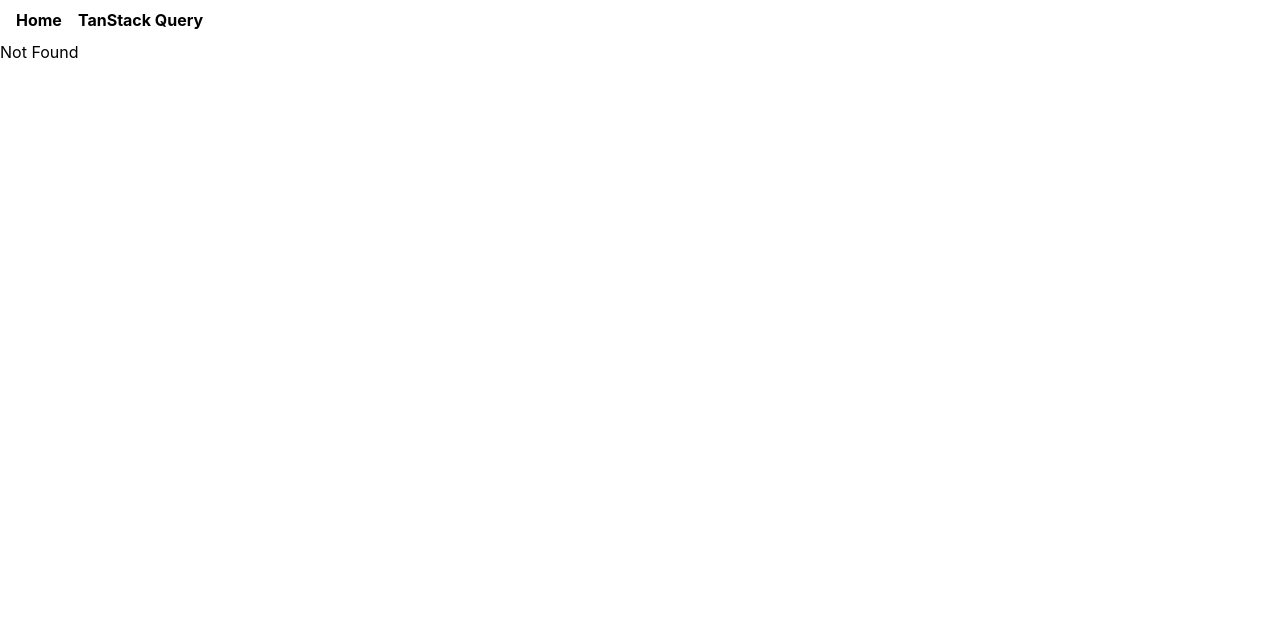
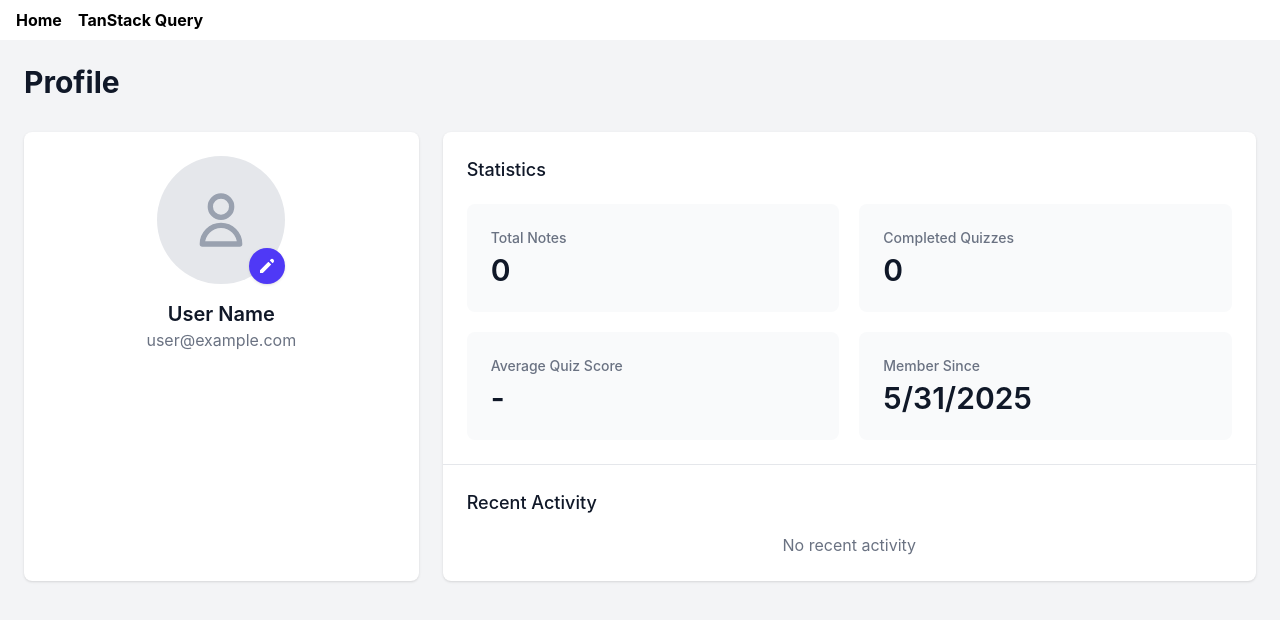
Before and after one commit to jjmaturino/meta-llama-hackathon, a React (Vite) app in the folder frontend/: page /profile in a window 1280 px wide. Before the commit this address had no page. Shown: the top 620 px of the page. Built offline with nearby package versions, Linux system fonts and the light colour scheme.

Commit message:
notes, quiz, profile

```diff
--- a/frontend/package.json
+++ b/frontend/package.json
@@ -10,7 +10,8 @@
     "test": "vitest run",
     "lint": "eslint",
     "format": "prettier",
-    "check": "prettier --write . && eslint --fix"
+    "check": "prettier --write . && eslint --fix",
+    "generate:routes": "npx @tanstack/router-cli ./src/routes"
   },
   "dependencies": {
     "@tailwindcss/vite": "^4.0.6",
@@ -25,6 +26,7 @@
   },
   "devDependencies": {
     "@tanstack/eslint-config": "^0.1.0",
+    "@tanstack/router-cli": "^1.16.6",
     "@testing-library/dom": "^10.4.0",
     "@testing-library/react": "^16.2.0",
     "@types/react": "^19.0.8",
--- a/frontend/src/routeTree.gen.ts
+++ b/frontend/src/routeTree.gen.ts
@@ -11,10 +11,31 @@
 // Import Routes
 
 import { Route as rootRoute } from './routes/__root'
+import { Route as QuizzesImport } from './routes/quizzes'
+import { Route as ProfileImport } from './routes/profile'
+import { Route as NotesImport } from './routes/notes'
 import { Route as IndexImport } from './routes/index'
 import { Route as DemoTanstackQueryImport } from './routes/demo.tanstack-query'
 
 // Create/Update Routes
+
+const QuizzesRoute = QuizzesImport.update({
+  id: '/quizzes',
+  path: '/quizzes',
+  getParentRoute: () => rootRoute,
+} as any)
+
+const ProfileRoute = ProfileImport.update({
+  id: '/profile',
+  path: '/profile',
+  getParentRoute: () => rootRoute,
+} as any)
+
+const NotesRoute = NotesImport.update({
+  id: '/notes',
+  path: '/notes',
+  getParentRoute: () => rootRoute,
+} as any)
 
 const IndexRoute = IndexImport.update({
   id: '/',
@@ -39,6 +60,27 @@ declare module '@tanstack/react-router' {
       preLoaderRoute: typeof IndexImport
       parentRoute: typeof rootRoute
     }
+    '/notes': {
+      id: '/notes'
+      path: '/notes'
+      fullPath: '/notes'
+      preLoaderRoute: typeof NotesImport
+      parentRoute: typeof rootRoute
+    }
+    '/profile': {
+      id: '/profile'
+      path: '/profile'
+      fullPath: '/profile'
+      preLoaderRoute: typeof ProfileImport
+      parentRoute: typeof rootRoute
+    }
+    '/quizzes': {
+      id: '/quizzes'
+      path: '/quizzes'
+      fullPath: '/quizzes'
+      preLoaderRoute: typeof QuizzesImport
+      parentRoute: typeof rootRoute
+    }
     '/demo/tanstack-query': {
       id: '/demo/tanstack-query'
       path: '/demo/tanstack-query'
@@ -53,36 +95,57 @@ declare module '@tanstack/react-router' {
 
 export interface FileRoutesByFullPath {
   '/': typeof IndexRoute
+  '/notes': typeof NotesRoute
+  '/profile': typeof ProfileRoute
+  '/quizzes': typeof QuizzesRoute
   '/demo/tanstack-query': typeof DemoTanstackQueryRoute
 }
 
 export interface FileRoutesByTo {
   '/': typeof IndexRoute
+  '/notes': typeof NotesRoute
+  '/profile': typeof ProfileRoute
+  '/quizzes': typeof QuizzesRoute
   '/demo/tanstack-query': typeof DemoTanstackQueryRoute
 }
 
 export interface FileRoutesById {
   __root__: typeof rootRoute
   '/': typeof IndexRoute
+  '/notes': typeof NotesRoute
+  '/profile': typeof ProfileRoute
+  '/quizzes': typeof QuizzesRoute
   '/demo/tanstack-query': typeof DemoTanstackQueryRoute
 }
 
 export interface FileRouteTypes {
   fileRoutesByFullPath: FileRoutesByFullPath
-  fullPaths: '/' | '/demo/tanstack-query'
+  fullPaths: '/' | '/notes' | '/profile' | '/quizzes' | '/demo/tanstack-query'
   fileRoutesByTo: FileRoutesByTo
-  to: '/' | '/demo/tanstack-query'
-  id: '__root__' | '/' | '/demo/tanstack-query'
+  to: '/' | '/notes' | '/profile' | '/quizzes' | '/demo/tanstack-query'
+  id:
+    | '__root__'
+    | '/'
+    | '/notes'
+    | '/profile'
+    | '/quizzes'
+    | '/demo/tanstack-query'
   fileRoutesById: FileRoutesById
 }
 
 export interface RootRouteChildren {
   IndexRoute: typeof IndexRoute
+  NotesRoute: typeof NotesRoute
+  ProfileRoute: typeof ProfileRoute
+  QuizzesRoute: typeof QuizzesRoute
   DemoTanstackQueryRoute: typeof DemoTanstackQueryRoute
 }
 
 const rootRouteChildren: RootRouteChildren = {
   IndexRoute: IndexRoute,
+  NotesRoute: NotesRoute,
+  ProfileRoute: ProfileRoute,
+  QuizzesRoute: QuizzesRoute,
   DemoTanstackQueryRoute: DemoTanstackQueryRoute,
 }
 
@@ -97,11 +160,23 @@ export const routeTree = rootRoute
       "filePath": "__root.tsx",
       "children": [
         "/",
+        "/notes",
+        "/profile",
+        "/quizzes",
         "/demo/tanstack-query"
       ]
     },
     "/": {
       "filePath": "index.tsx"
+    },
+    "/notes": {
+      "filePath": "notes.tsx"
+    },
+    "/profile": {
+      "filePath": "profile.tsx"
+    },
+    "/quizzes": {
+      "filePath": "quizzes.tsx"
     },
     "/demo/tanstack-query": {
       "filePath": "demo.tanstack-query.tsx"
--- a/frontend/src/routes/__root.tsx
+++ b/frontend/src/routes/__root.tsx
@@ -12,14 +12,18 @@ interface MyRouterContext {
 }
 
 export const Route = createRootRouteWithContext<MyRouterContext>()({
-  component: () => (
-    <>
+  component: RootComponent,
+})
+
+function RootComponent() {
+  return (
+    <div>
       <Header />
 
       <Outlet />
       <TanStackRouterDevtools />
 
       <TanStackQueryLayout />
-    </>
-  ),
-})
+    </div>
+  )
+}
--- a/frontend/src/routes/index.tsx
+++ b/frontend/src/routes/index.tsx
@@ -1,4 +1,4 @@
-import { createFileRoute } from '@tanstack/react-router'
+import { createFileRoute, Link } from '@tanstack/react-router'
 
 export const Route = createFileRoute('/')({
   component: HomePage,
@@ -11,22 +11,31 @@ function HomePage() {
 
       <div className="grid grid-cols-1 md:grid-cols-2 lg:grid-cols-3 gap-6">
         {/* Notes Card */}
-        <div className="bg-white rounded-lg shadow p-6">
+        <Link
+          to="/notes"
+          className="bg-white rounded-lg shadow p-6 hover:shadow-lg transition-shadow duration-200 cursor-pointer text-left"
+        >
           <h2 className="text-xl font-semibold text-gray-900 mb-2">Notes</h2>
           <p className="text-gray-600">Create and manage your notes here.</p>
-        </div>
+        </Link>
 
         {/* Quizzes Card */}
-        <div className="bg-white rounded-lg shadow p-6">
+        <Link
+          to="/quizzes"
+          className="bg-white rounded-lg shadow p-6 hover:shadow-lg transition-shadow duration-200 cursor-pointer text-left"
+        >
           <h2 className="text-xl font-semibold text-gray-900 mb-2">Quizzes</h2>
           <p className="text-gray-600">Test your knowledge with interactive quizzes.</p>
-        </div>
+        </Link>
 
         {/* Profile Card */}
-        <div className="bg-white rounded-lg shadow p-6">
+        <Link
+          to="/profile"
+          className="bg-white rounded-lg shadow p-6 hover:shadow-lg transition-shadow duration-200 cursor-pointer text-left"
+        >
           <h2 className="text-xl font-semibold text-gray-900 mb-2">Profile</h2>
           <p className="text-gray-600">View and update your profile settings.</p>
-        </div>
+        </Link>
       </div>
     </div>
   )
--- /dev/null
+++ b/frontend/src/routes/notes.tsx
@@ -0,0 +1,42 @@
+import { createFileRoute } from '@tanstack/react-router'
+
+export const Route = createFileRoute('/notes')({
+  component: NotesPage,
+})
+
+function NotesPage() {
+  return (
+    <div className="min-h-screen bg-gray-100 p-6">
+      <div className="flex justify-between items-center mb-6">
+        <h1 className="text-3xl font-bold text-gray-900">My Notes</h1>
+        <button
+          type="button"
+          className="inline-flex items-center px-4 py-2 border border-transparent shadow-sm text-sm font-medium rounded-md text-white bg-indigo-600 hover:bg-indigo-700 focus:outline-none focus:ring-2 focus:ring-offset-2 focus:ring-indigo-500"
+        >
+          Create New Note
+        </button>
+      </div>
+
+      <div className="bg-white shadow rounded-lg">
+        {/* Placeholder for when there are no notes */}
+        <div className="text-center py-12">
+          <svg
+            className="mx-auto h-12 w-12 text-gray-400"
+            fill="none"
+            viewBox="0 0 24 24"
+            stroke="currentColor"
+          >
+            <path
+              strokeLinecap="round"
+              strokeLinejoin="round"
+              strokeWidth={2}
+              d="M9 12h6m-6 4h6m2 5H7a2 2 0 01-2-2V5a2 2 0 012-2h5.586a1 1 0 01.707.293l5.414 5.414a1 1 0 01.293.707V19a2 2 0 01-2 2z"
+            />
+          </svg>
+          <h3 className="mt-2 text-sm font-medium text-gray-900">No notes yet</h3>
+          <p className="mt-1 text-sm text-gray-500">Get started by creating a new note.</p>
+        </div>
+      </div>
+    </div>
+  )
+}
--- /dev/null
+++ b/frontend/src/routes/profile.tsx
@@ -0,0 +1,83 @@
+import { createFileRoute } from '@tanstack/react-router'
+
+export const Route = createFileRoute('/profile')({
+  component: ProfilePage,
+})
+
+function ProfilePage() {
+  return (
+    <div className="min-h-screen bg-gray-100 p-6">
+      <h1 className="text-3xl font-bold text-gray-900 mb-8">Profile</h1>
+
+      <div className="grid grid-cols-1 lg:grid-cols-3 gap-6">
+        {/* Avatar Section */}
+        <div className="bg-white shadow rounded-lg p-6">
+          <div className="flex flex-col items-center">
+            <div className="relative">
+              <div className="h-32 w-32 rounded-full bg-gray-200 flex items-center justify-center">
+                <svg
+                  className="h-16 w-16 text-gray-400"
+                  fill="none"
+                  viewBox="0 0 24 24"
+                  stroke="currentColor"
+                >
+                  <path
+                    strokeLinecap="round"
+                    strokeLinejoin="round"
+                    strokeWidth={2}
+                    d="M16 7a4 4 0 11-8 0 4 4 0 018 0zM12 14a7 7 0 00-7 7h14a7 7 0 00-7-7z"
+                  />
+                </svg>
+              </div>
+              <button
+                type="button"
+                className="absolute bottom-0 right-0 rounded-full bg-indigo-600 p-2 text-white shadow-sm hover:bg-indigo-500 focus:outline-none"
+              >
+                <svg className="h-5 w-5" viewBox="0 0 20 20" fill="currentColor">
+                  <path d="M13.586 3.586a2 2 0 112.828 2.828l-.793.793-2.828-2.828.793-.793zM11.379 5.793L3 14.172V17h2.828l8.38-8.379-2.83-2.828z" />
+                </svg>
+              </button>
+            </div>
+            <h2 className="mt-4 text-xl font-semibold text-gray-900">User Name</h2>
+            <p className="text-gray-500">user@example.com</p>
+          </div>
+        </div>
+
+        {/* Stats Section */}
+        <div className="lg:col-span-2">
+          <div className="bg-white shadow rounded-lg divide-y divide-gray-200">
+            <div className="p-6">
+              <h3 className="text-lg font-medium text-gray-900">Statistics</h3>
+              <dl className="mt-5 grid grid-cols-1 gap-5 sm:grid-cols-2">
+                <div className="bg-gray-50 px-4 py-5 rounded-lg sm:p-6">
+                  <dt className="text-sm font-medium text-gray-500">Total Notes</dt>
+                  <dd className="mt-1 text-3xl font-semibold text-gray-900">0</dd>
+                </div>
+                <div className="bg-gray-50 px-4 py-5 rounded-lg sm:p-6">
+                  <dt className="text-sm font-medium text-gray-500">Completed Quizzes</dt>
+                  <dd className="mt-1 text-3xl font-semibold text-gray-900">0</dd>
+                </div>
+                <div className="bg-gray-50 px-4 py-5 rounded-lg sm:p-6">
+                  <dt className="text-sm font-medium text-gray-500">Average Quiz Score</dt>
+                  <dd className="mt-1 text-3xl font-semibold text-gray-900">-</dd>
+                </div>
+                <div className="bg-gray-50 px-4 py-5 rounded-lg sm:p-6">
+                  <dt className="text-sm font-medium text-gray-500">Member Since</dt>
+                  <dd className="mt-1 text-3xl font-semibold text-gray-900">
+                    {new Date().toLocaleDateString()}
+                  </dd>
+                </div>
+              </dl>
+            </div>
+            <div className="p-6">
+              <h3 className="text-lg font-medium text-gray-900">Recent Activity</h3>
+              <div className="mt-4 text-center text-gray-500">
+                No recent activity
+              </div>
+            </div>
+          </div>
+        </div>
+      </div>
+    </div>
+  )
+}
--- /dev/null
+++ b/frontend/src/routes/quizzes.tsx
@@ -0,0 +1,42 @@
+import { createFileRoute } from '@tanstack/react-router'
+
+export const Route = createFileRoute('/quizzes')({
+  component: QuizzesPage,
+})
+
+function QuizzesPage() {
+  return (
+    <div className="min-h-screen bg-gray-100 p-6">
+      <div className="flex justify-between items-center mb-6">
+        <h1 className="text-3xl font-bold text-gray-900">My Quizzes</h1>
+        <button
+          type="button"
+          className="inline-flex items-center px-4 py-2 border border-transparent shadow-sm text-sm font-medium rounded-md text-white bg-indigo-600 hover:bg-indigo-700 focus:outline-none focus:ring-2 focus:ring-offset-2 focus:ring-indigo-500"
+        >
+          Start New Quiz
+        </button>
+      </div>
+
+      <div className="bg-white shadow rounded-lg">
+        {/* Placeholder for when there are no quizzes */}
+        <div className="text-center py-12">
+          <svg
+            className="mx-auto h-12 w-12 text-gray-400"
+            fill="none"
+            viewBox="0 0 24 24"
+            stroke="currentColor"
+          >
+            <path
+              strokeLinecap="round"
+              strokeLinejoin="round"
+              strokeWidth={2}
+              d="M9.879 7.519c1.171-1.025 3.071-1.025 4.242 0 1.172 1.025 1.172 2.687 0 3.712-.203.179-.43.326-.67.442-.745.361-1.45.999-1.45 1.827v.75M21 12a9 9 0 11-18 0 9 9 0 0118 0zm-9 5.25h.008v.008H12v-.008z"
+            />
+          </svg>
+          <h3 className="mt-2 text-sm font-medium text-gray-900">No quizzes yet</h3>
+          <p className="mt-1 text-sm text-gray-500">Get started by creating a new quiz.</p>
+        </div>
+      </div>
+    </div>
+  )
+}
```
Also changed, not shown: 1 other file (tests, documents, lock files or other folders).
